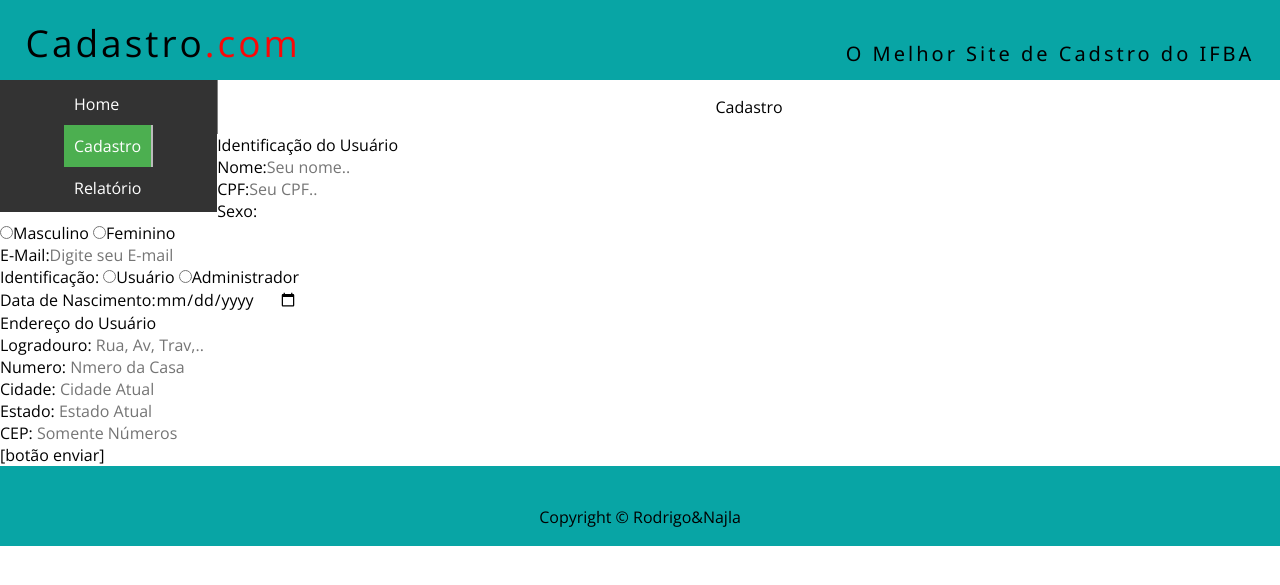
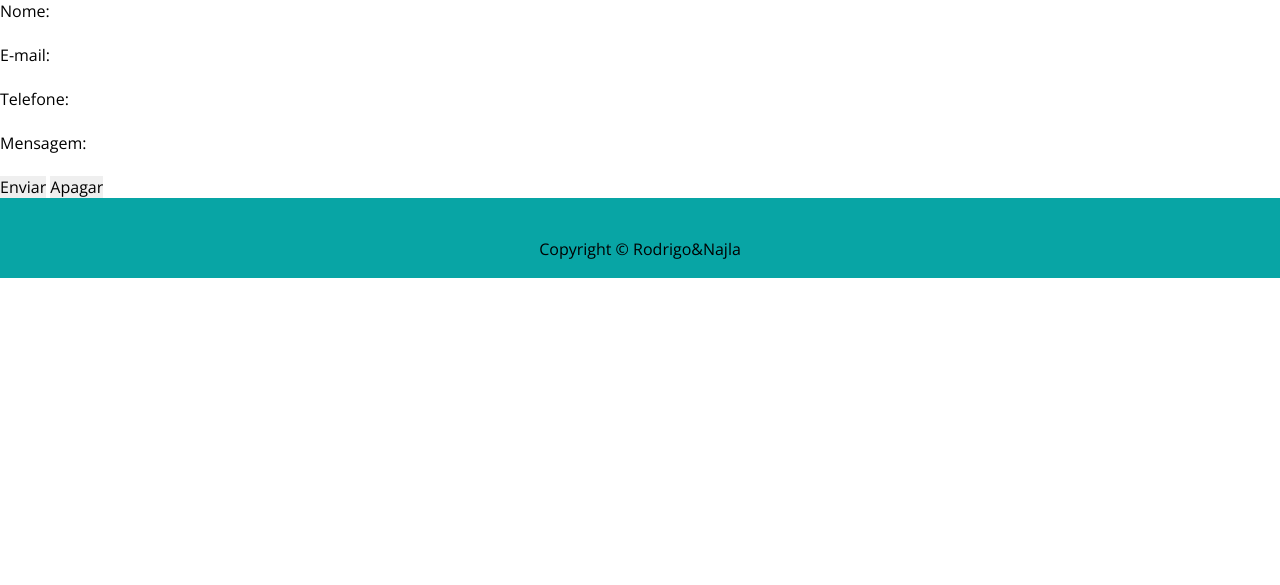
Before and after one commit to SrNery/travisTest, a PHP site: page /cadastro.php in a window 1280 px wide. Shown: the top 585 px of the page. Run offline with PHP 8.4, Linux system fonts and the light colour scheme; some libraries are stand-ins or nearby versions.

Commit message:
Update cadastro.php

```diff
--- a/cadastro.php
+++ b/cadastro.php
@@ -11,55 +11,74 @@
     <title>Cadastro</title>
 </head>
 <body>
-    <!--Topo do Site-->
-    <div class='topo'>
-        <a id='nome_site' href='index.php'>Cadastro<span id='dotcom'>.com</span></a>
-        <div id='referencia' style="font-family:'Segoe UI',Arial,sans-serif">O Melhor Site de Cadstro do IFBA</div>
-    </div>
-     <!--MENU-->
-    <nav class="menu">
-        <ul>
-            <li><a href="index.php">Home</a></li>
-            <li><a href="cadastro.php" class="active" style="border-right: 2px solid #bbb;">Cadastro</a></li>
-            <li><a href="relatorio.php">Relatório</a></li>
-        </ul>
-    </nav>
-    <!--Corpo do Site-->
-    <div>
-        <article >
-            <h1 id="cad">Cadastro</h1>
-        </article>
-        <form method="post" action="cadastrar.php">
-            <Fildset id="usuario"><legend>Identificação do Usuário</legend>
+   <?php
+if (isset($_POST['BTEnvia'])) {
 
-                <p>Nome:<input type="text" id="tNome" nome="cNome" placeholder="Seu nome.."></p>
+	//Variaveis de POST, Alterar somente se necessário
+	//====================================================
+	$nome = $_POST['nome'];
+	$email = $_POST['email'];
+	$telefone = $_POST['telefone'];
+	$mensagem = $_POST['mensagem'];
+	//====================================================
 
-                <p>CPF:<input type="text" id="tCpf" nome="cCpf" placeholder="Seu CPF.."></p>
+	//REMETENTE --> ESTE EMAIL TEM QUE SER VALIDO DO DOMINIO
+	//====================================================
+	$email_remetente = "email@doseudominio"; // deve ser uma conta de email do seu dominio
+	//====================================================
 
-                <Fildset = id"sexo"><legend>Sexo:</legend>
-                    <input type="radio" id="cMas" nome="tSexo"/><label for="cMas">Masculino</label>
-                    <input type="radio" id="cFem" nome="tSexo"/><label for="cFem">Feminino</label>
-                </fildset>
+	//Configurações do email, ajustar conforme necessidade
+	//====================================================
+	$email_destinatario = "email@querecebe"; // pode ser qualquer email que receberá as mensagens
+	$email_reply = "$email";
+	$email_assunto = "Contato formmail"; // Este será o assunto da mensagem
+	//====================================================
 
-                <p>E-Mail:<input type="email" id="tEmail" nome="cEmail" placeholder="Digite seu E-mail"></p>
-                <fildset><leged>Identificação:</legend>
-                <input type="radio" id="cUser" nome="tIdent"/><label for="cUser">Usuário</label>
-                <input type="radio" id="cAdm" nome="tIdent"/><label for="cAdm">Administrador</label>
-                </fildset>
+	//Monta o Corpo da Mensagem
+	//====================================================
+	$email_conteudo = "Nome = $nome \n";
+	$email_conteudo .= "Email = $email \n";
+	$email_conteudo .= "Telefone = $telefone \n";
+	$email_conteudo .= "Mensagem = $mensagem \n";
+	//====================================================
 
-                <p>Data de Nascimento:<input type="date" id="tDNasc" nome="cDNasc"</p>
-            </Fildset>
+	//Seta os Headers (Alterar somente caso necessario)
+	//====================================================
+	$email_headers = implode ( "\n",array ( "From: $email_remetente", "Reply-To: $email_reply", "Return-Path: $email_remetente","MIME-Version: 1.0","X-Priority: 3","Content-Type: text/html; charset=UTF-8" ) );
+	//====================================================
 
-            <Fildset id="endereco"><legend>Endereço do Usuário</legend>
-                <p>Logradouro: <input type="text" id="cRua" name="tRua" placeholder="Rua, Av, Trav,.."> </p>
-                <p>Numero: <input type="number" id="cNum" name="tNum" min="0" max"9999" placeholder="Nmero da Casa"></p>
-                <p>Cidade: <input type="text" id="cCidade" name="tCidade" placeholder="Cidade Atual"></p>
-                <p>Estado: <input type="text" id="cUF" name="tUF" placeholder="Estado Atual"></p>
-                <p>CEP: <input type="text" id="cCep" name="tCep" placeholder="Somente Números"></p>
-            </Fildset>
-            [botão enviar]
-        </form>
-    </div>
+	//Enviando o email
+	//====================================================
+	if (mail ($email_destinatario, $email_assunto, nl2br($email_conteudo), $email_headers)){
+					echo "</b>E-Mail enviado com sucesso!</b>";
+					}
+			else{
+					echo "</b>Falha no envio do E-Mail!</b>"; }
+	//====================================================
+}
+?>
+
+	<form action="<? $PHP_SELF; ?>" method="POST">
+	<p>
+		Nome:<br />
+		<input type="text" size="30" name="nome">
+	</p>
+	<p>
+		E-mail:<br />
+		<input type="text" size="30" name="email">
+	</p>
+	<p>
+		Telefone:<br />
+		<input type="text" size="35" name="telefone">
+	</p>
+	<p>
+		Mensagem:<br />
+		<input type="text" size="35" name="mensagem">
+	</p>
+	<p>
+          <input type="submit" name="BTEnvia" value="Enviar">
+	  <input type="reset" name="BTApaga" value="Apagar">
+        </p>
 
     <!--RODAPE-->
     <footer>Copyright &copy; Rodrigo&Najla</footer>
```
